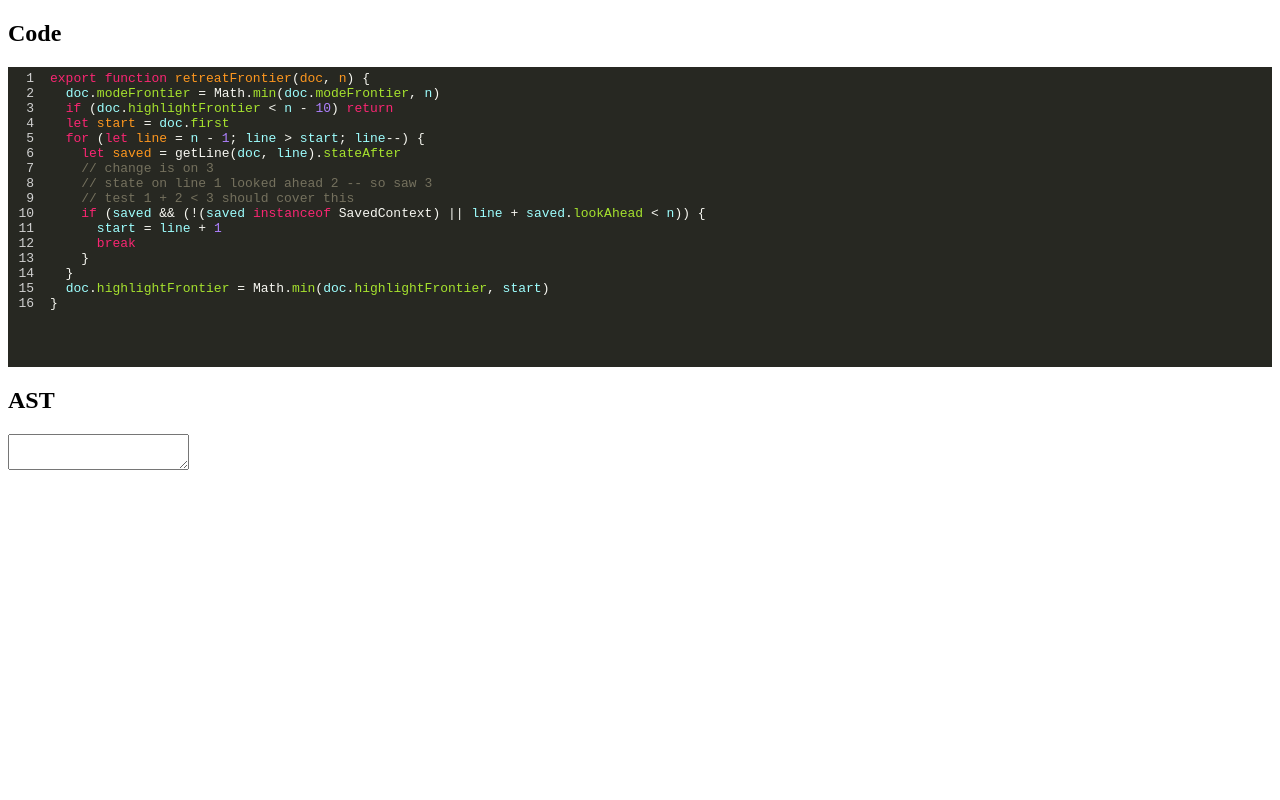
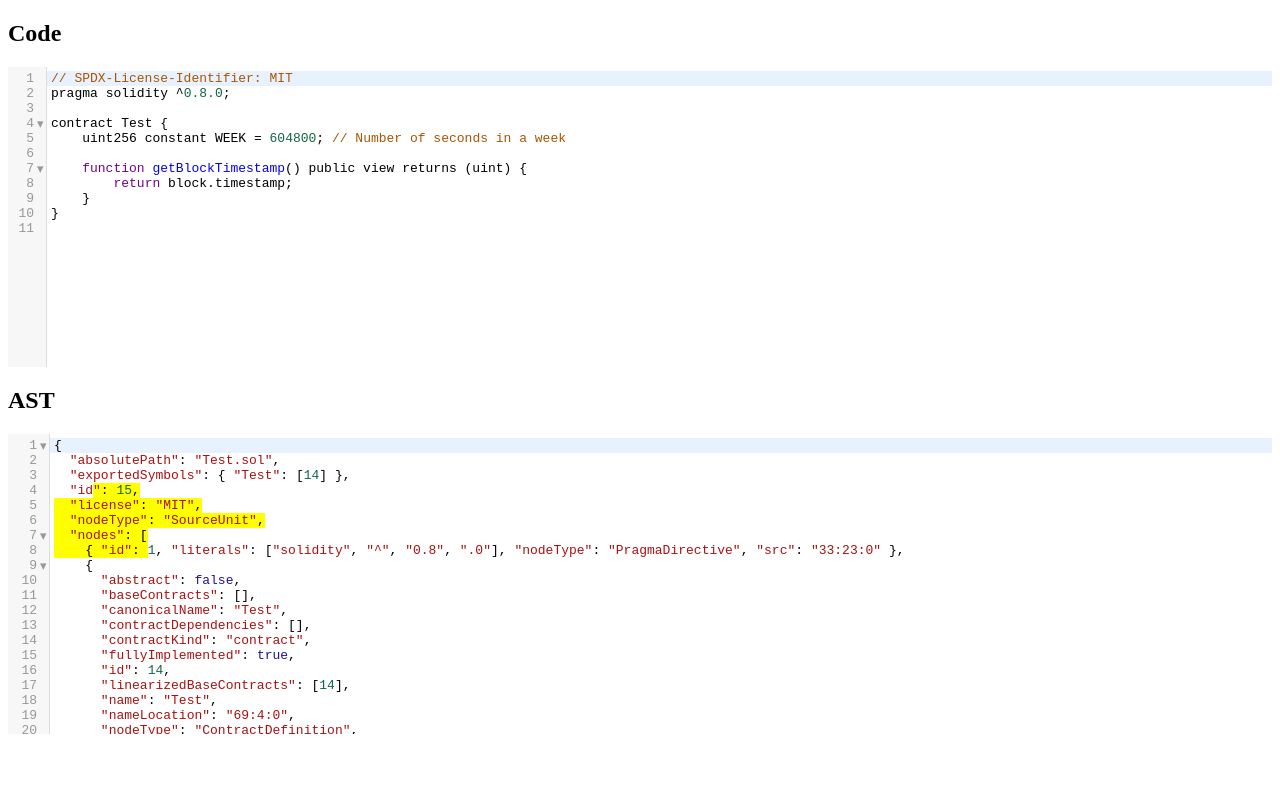
Before and after one commit to imranpollob/ast-generator, a website built with Vite: page index.html in a window 1280 px wide. Built offline with nearby package versions, Linux system fonts and the light colour scheme.

Commit message:
added test function

```diff
--- a/index.html
+++ b/index.html
@@ -1,16 +1,23 @@
-<!doctype html>
+<!DOCTYPE html>
 <html lang="en">
   <head>
     <meta charset="UTF-8" />
     <meta name="viewport" content="width=device-width, initial-scale=1.0" />
     <title>Vite App</title>
+    <style>
+      /* Add this to your styles */
+      .highlighted-block {
+        background-color: yellow; /* Set your desired background color */
+        color: black; /* Set your desired text color */
+      }
+    </style>
   </head>
   <body>
     <h2>Code</h2>
-    <div id="editor"></div>
+    <div id="code-editor"></div>
 
     <h2>AST</h2>
-    <div id="ast"></div>
+    <div id="ast-editor"></div>
     <script type="module" src="/main.js"></script>
   </body>
 </html>
--- a/main.js
+++ b/main.js
@@ -1,34 +1,86 @@
 import CodeMirror from "codemirror";
 import "codemirror/lib/codemirror.css";
-import "codemirror/theme/material.css";
+import "codemirror/addon/fold/foldgutter.css";
+import "codemirror/addon/fold/foldcode";
+import "codemirror/addon/fold/brace-fold.js";
+import "codemirror/addon/fold/comment-fold.js";
+import "codemirror/addon/fold/indent-fold.js";
+import "codemirror/addon/fold/markdown-fold.js";
+import "codemirror/addon/fold/xml-fold.js";
+import "codemirror/addon/fold/foldgutter";
+import "codemirror/mode/javascript/javascript";
 import "codemirror/theme/monokai.css";
 import "codemirror/addon/display/autorefresh";
-import "codemirror/addon/scroll/simplescrollbars";
-import "codemirror/addon/scroll/simplescrollbars.css";
-import "codemirror/mode/javascript/javascript.js";
-import "codemirror/addon/fold/foldgutter.css";
-import "codemirror/addon/fold/foldcode";
-import "codemirror/addon/fold/foldgutter";
+import "codemirror/addon/selection/active-line";
+import "codemirror/addon/selection/mark-selection";
+import "codemirror/addon/selection/selection-pointer";
+import "codemirror/addon/edit/matchbrackets";
+import "codemirror/addon/edit/matchtags";
 
-import { code, jscode, ast } from "./testSourceCode.js";
-
-// Create a textarea element to be used as the CodeMirror editor
-const textarea = document.createElement("textarea");
-document.body.appendChild(textarea);
+import { code, jscode, astCode } from "./testSourceCode.js";
 
 // Initialize CodeMirror with the textarea element
-const editor = CodeMirror(document.querySelector("#editor"), {
-  lineNumbers: true, // Enable line number functionality
-  value: jscode, // Set the editor content
-  mode: "javascript", // Set the language mode to JavaScript
-  theme: "monokai", // Set the editor theme
-  lineWrapping: true, // Enable line wrapping
-  foldGutter: true, // Enable code folding
-  gutters: ["CodeMirror-linenumbers", "CodeMirror-foldgutter"], // Add fold gutter
+const editor = CodeMirror(document.querySelector("#code-editor"), {
+  value: code,
+  mode: "javascript",
+  lineNumbers: true,
+  foldGutter: true,
+  gutters: ["CodeMirror-linenumbers", "CodeMirror-foldgutter"],
+  // theme: "monokai",
+  styleActiveLine: true,
+  styleSelectedText: true,
+  selectionPointer: true,
+  lineWrapping: true,
+  autoRefresh: true,
+  matchBrackets: true,
+  matchTags: true,
+  // lineSeparator: "\n",
 });
 
-// Add cursorActivity event to print cursor current position
+const astEditor = CodeMirror(document.querySelector("#ast-editor"), {
+  value: astCode,
+  mode: "javascript",
+  lineNumbers: true,
+  foldGutter: true,
+  gutters: ["CodeMirror-linenumbers", "CodeMirror-foldgutter"],
+  // theme: "monokai",
+  styleActiveLine: true,
+  styleSelectedText: true,
+  selectionPointer: true,
+  lineWrapping: true,
+  autoRefresh: true,
+  matchBrackets: true,
+  matchTags: true,
+});
+
 editor.on("cursorActivity", function () {
   const cursor = editor.getCursor();
-  console.log("Cursor position: ", cursor);
+  console.log("Cursor position: ", cursor, cursor.line);
+  const absolutePosition = editor.indexFromPos(cursor);
+  console.log(
+    "Absolute cursor position:",
+    absolutePosition,
+    absolutePosition + cursor.line
+  );
 });
+
+function highlightBlock(startLine, startCh, endLine, endCh) {
+  const start = { line: startLine, ch: startCh };
+  const end = { line: endLine, ch: endCh };
+
+  const mark = astEditor.markText(start, end, {
+    className: "highlighted-block",
+  });
+
+  return mark;
+}
+
+function removeHighlight(mark) {
+  mark.clear();
+}
+
+const myMark = highlightBlock(3, 5, 7, 12);
+
+// setTimeout(() => {
+//   removeHighlight(myMark);
+// }, 3000); // Remove after 3 seconds as an example
--- a/testSourceCode.js
+++ b/testSourceCode.js
@@ -27,7 +27,7 @@ export const jscode = `export function retreatFrontier(doc, n) {
   doc.highlightFrontier = Math.min(doc.highlightFrontier, start)
 }`;
 
-export const ast = `{
+export const astCode = `{
   "absolutePath": "Test.sol",
   "exportedSymbols": { "Test": [14] },
   "id": 15,
```
Also changed, not shown: test.js (added, +44 -0 lines).
